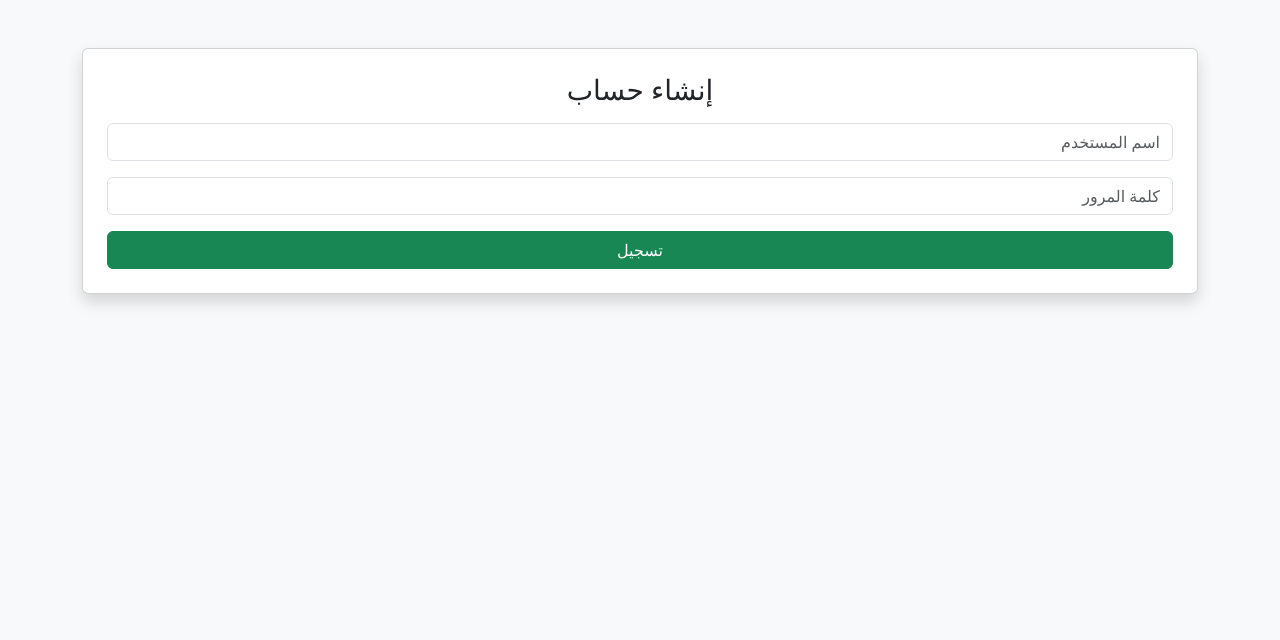
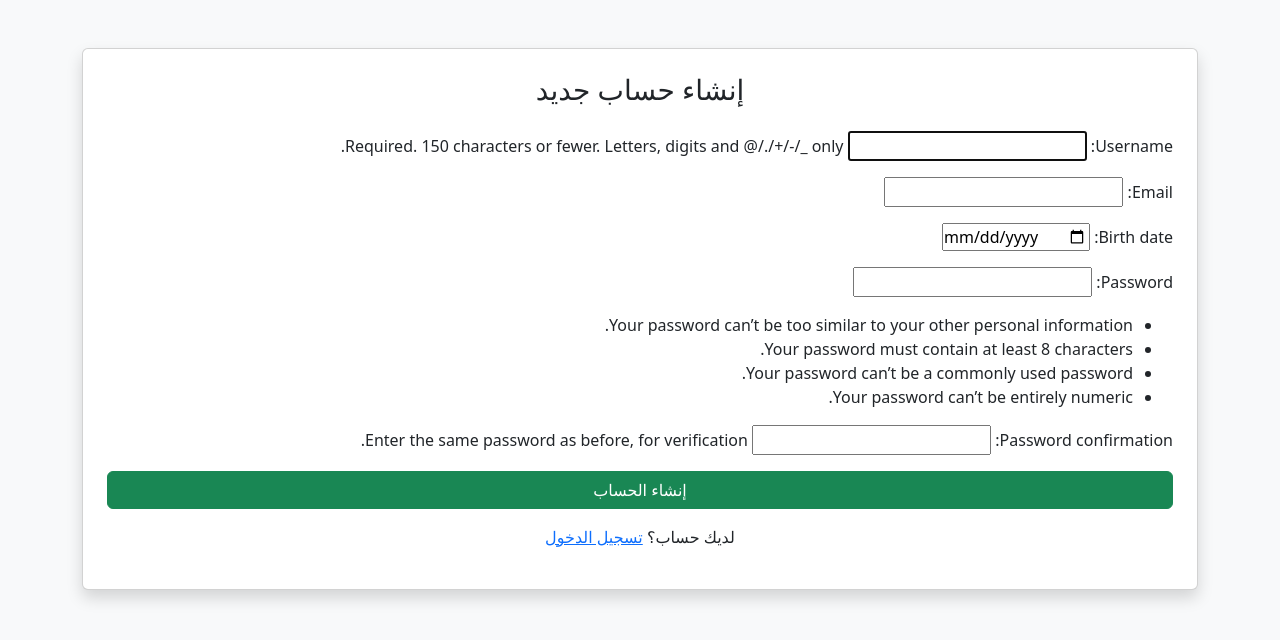
Before and after one commit to SalemAlshekh/django-video-platform, a Django app: page /accounts/signup/ in a window 1280 px wide. Shown: the top 640 px of the page. Run offline with Django 5.2, Linux system fonts and the light colour scheme.

Commit message:
Fix auth, signup form, media, access control

```diff
--- /dev/null
+++ b/accounts/forms.py
@@ -0,0 +1,21 @@
+from django import forms
+from django.contrib.auth.forms import UserCreationForm
+from django.contrib.auth.models import User
+from django.forms.widgets import DateInput
+
+class CustomUserCreationForm(UserCreationForm):
+    email = forms.EmailField(required=True)
+    birth_date = forms.DateField(
+        widget=DateInput(attrs={'type': 'date'}),
+        required=True
+    )
+
+    class Meta:
+        model = User
+        fields = [
+            'username',
+            'email',
+            'birth_date',
+            'password1',
+            'password2'
+        ]
--- a/accounts/views.py
+++ b/accounts/views.py
@@ -1,6 +1,8 @@
 from django.shortcuts import render, redirect
 from django.contrib.auth import authenticate, login, logout
 from django.contrib.auth.models import User
+from django.shortcuts import render, redirect
+from .forms import CustomUserCreationForm
 
 def user_login(request):
     if request.method == 'POST':
@@ -16,12 +18,15 @@ def user_login(request):
 
 def signup(request):
     if request.method == 'POST':
-        User.objects.create_user(
-            username=request.POST['username'],
-            password=request.POST['password']
-        )
-        return redirect('login')
-    return render(request, 'accounts/signup.html')
+        form = CustomUserCreationForm(request.POST)
+        if form.is_valid():
+            form.save()
+            return redirect('accounts:login')
+    else:
+        form = CustomUserCreationForm()
+
+    return render(request, 'accounts/signup.html', {'form': form})
+
 
 def user_logout(request):
     logout(request)
--- a/templates/accounts/signup.html
+++ b/templates/accounts/signup.html
@@ -3,20 +3,27 @@
 <head>
   <meta charset="UTF-8">
   <title>إنشاء حساب</title>
-  <link href="https://cdn.jsdelivr.net/npm/bootstrap@5.3.2/dist/css/bootstrap.min.css" rel="stylesheet">
+  <link href="https://cdn.jsdelivr.net/npm/bootstrap@5.3.3/dist/css/bootstrap.min.css" rel="stylesheet">
 </head>
 <body class="bg-light">
 
 <div class="container mt-5">
   <div class="card shadow p-4">
-    <h3 class="text-center mb-3">إنشاء حساب</h3>
+    <h3 class="text-center mb-4">إنشاء حساب جديد</h3>
 
     <form method="post">
       {% csrf_token %}
-      <input type="text" name="username" class="form-control mb-3" placeholder="اسم المستخدم">
-      <input type="password" name="password" class="form-control mb-3" placeholder="كلمة المرور">
-      <button class="btn btn-success w-100">تسجيل</button>
+      {{ form.as_p }}
+
+      <button type="submit" class="btn btn-success w-100">
+        إنشاء الحساب
+      </button>
     </form>
+
+    <p class="text-center mt-3">
+      لديك حساب؟
+      <a href="{% url 'accounts:login' %}">تسجيل الدخول</a>
+    </p>
   </div>
 </div>
 
--- a/video_platform/settings.py
+++ b/video_platform/settings.py
@@ -132,3 +132,6 @@ DEFAULT_AUTO_FIELD = 'django.db.models.BigAutoField'
 import os
 SECRET_KEY = os.environ.get('SECRET_KEY')
 DEBUG = os.environ.get('DEBUG') == 'True'
+LOGIN_URL = 'accounts:login'
+LOGIN_REDIRECT_URL = 'videos:home'
+LOGOUT_REDIRECT_URL = 'accounts:login'
--- a/video_platform/urls.py
+++ b/video_platform/urls.py
@@ -4,10 +4,20 @@ from django.conf import settings
 from django.conf.urls.static import static
 
 urlpatterns = [
+
+    # لوحة تحكم Django
     path('admin/', admin.site.urls),
+
+    # تطبيق الحسابات (login / signup / logout)
+    path('accounts/', include('accounts.urls')),
+
+    # التطبيق الرئيسي (الفيديوهات)
     path('', include('videos.urls')),
-    path('accounts/', include('accounts.urls')),
 ]
 
+# عرض ملفات media أثناء التطوير
 if settings.DEBUG:
-    urlpatterns += static(settings.MEDIA_URL, document_root=settings.MEDIA_ROOT)
+    urlpatterns += static(
+        settings.MEDIA_URL,
+        document_root=settings.MEDIA_ROOT
+    )
```
Also changed, not shown: videos/views.py (+2 -9 lines).
